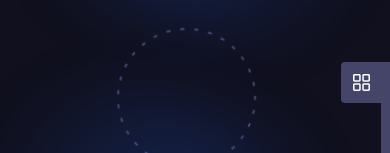
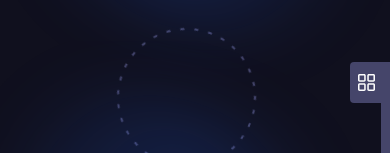
Before and after one commit to guisantoandre/devgui-portifolio, a Next.js app: page / in a window 390 px wide. Shown: the part 490-643 px from the top of the page. Built offline with nearby package versions, Linux system fonts and the light colour scheme.

Commit message:
ajuste tamanho botao menu mobile

```diff
--- a/components/header/links.tsx
+++ b/components/header/links.tsx
@@ -72,7 +72,7 @@ export function Links({ onClick, open, onClose }: LinksProps) {
       // md:flex-row md:items-center
       <nav className="relative flex flex-col justify-between gap-y-9 md:flex-row md:items-center">
          <div
-            className="absolute -top-[32px] -left-[76px] bg-customblue-100 backdrop-blur-sm rounded-tl-[4px] rounded-bl-[4px] p-3 cursor-pointer select-none md:hidden"
+            className="absolute -top-[32px] -left-[67px] bg-customblue-100 backdrop-blur-sm rounded-tl-[4px] rounded-bl-[4px] px-2 py-3 cursor-pointer select-none md:hidden"
             onClick={() => onClick()}
          >
             <img
```
